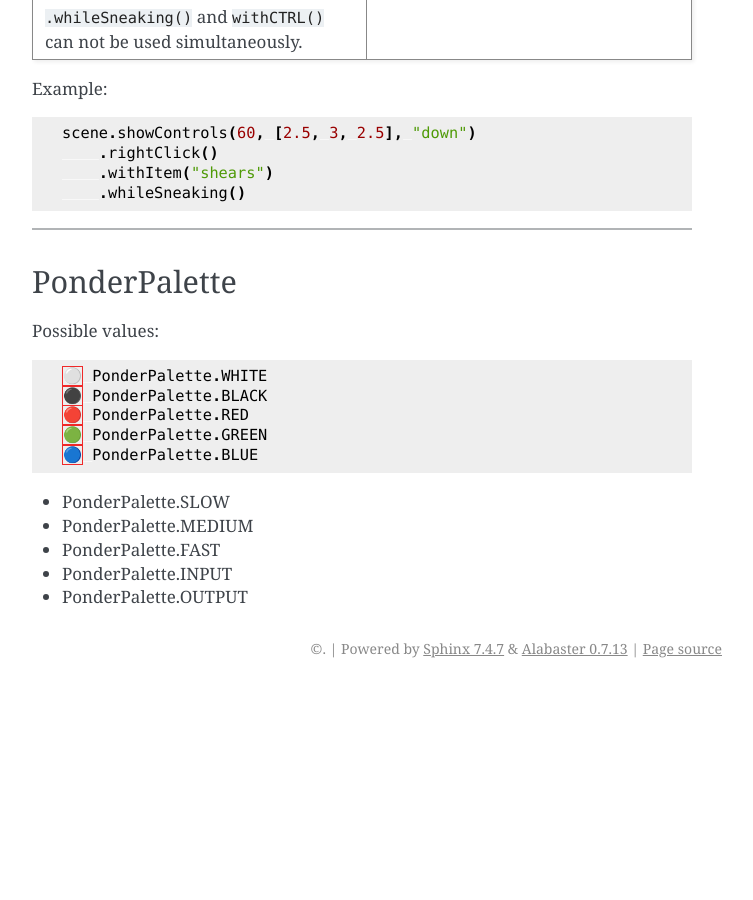
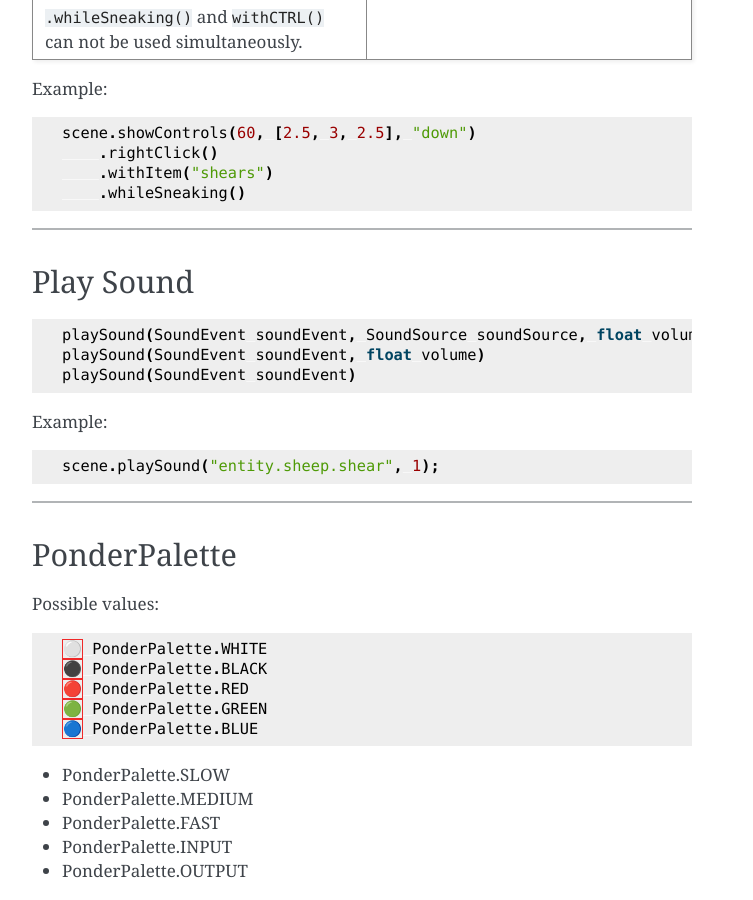
Before and after one commit to Ludi87/ponderjs-docs, a Sphinx documentation site: the page built from docs/misc.md, in a window 1280 px wide and 900 px high, scrolled down 1566 px. Shown: the whole window, without its empty margins (388-1141 px from the left). Built offline with Sphinx 7.4.7, drawn with Linux system fonts in a browser that asks for light colours; before the commit the page ends 2254 px from its top, so only the background shows below that.

Commit message:
Update misc.md

````diff
--- a/docs/misc.md
+++ b/docs/misc.md
@@ -72,6 +72,22 @@ scene.showControls(60, [2.5, 3, 2.5], "down")
 
 ---
 
+## Play Sound
+
+```java
+playSound(SoundEvent soundEvent, SoundSource soundSource, float volume, float pitch)
+playSound(SoundEvent soundEvent, float volume)
+playSound(SoundEvent soundEvent)
+```
+
+Example:
+
+```js
+scene.playSound("entity.sheep.shear", 1);
+```
+
+---
+
 ## PonderPalette
 
 Possible values:
````
